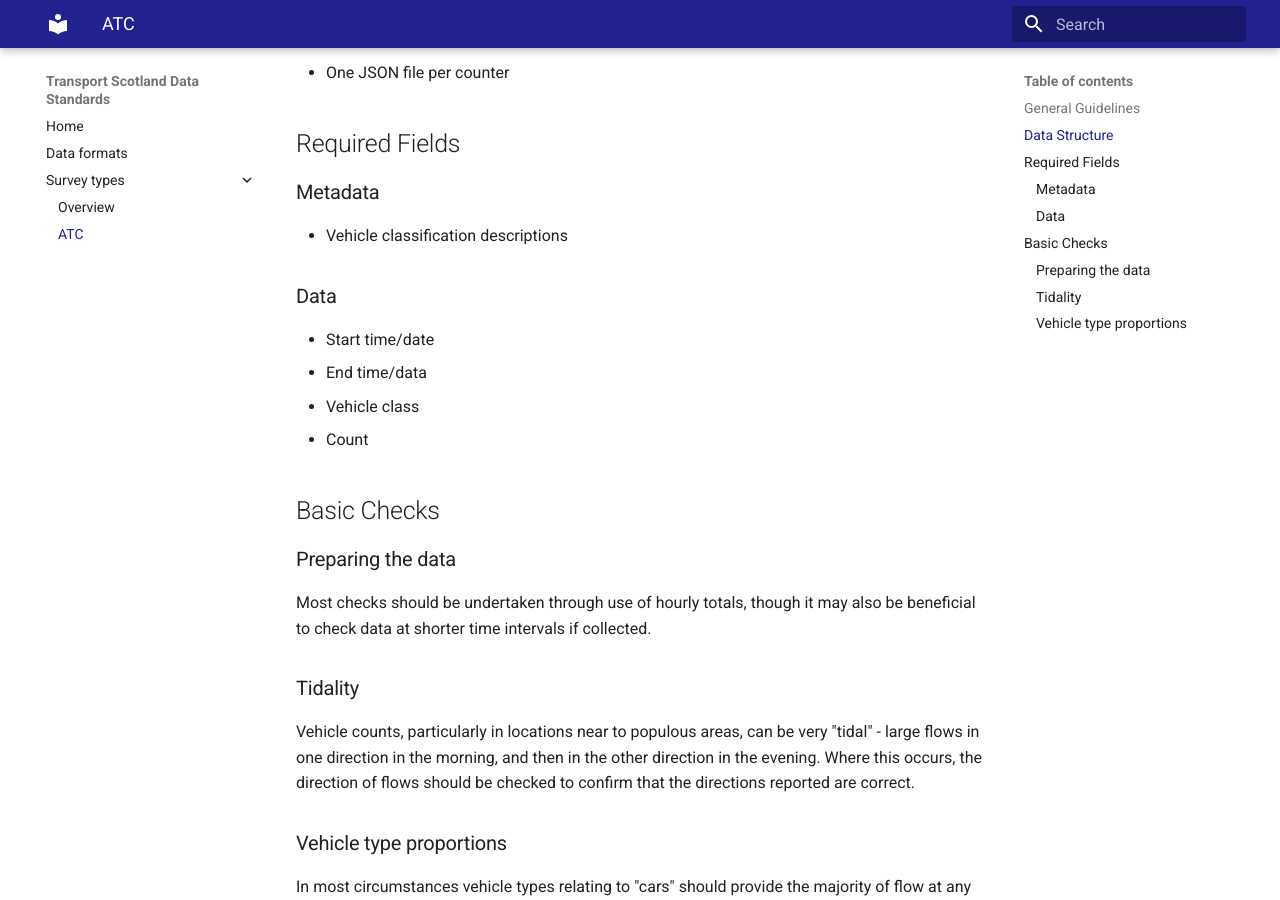
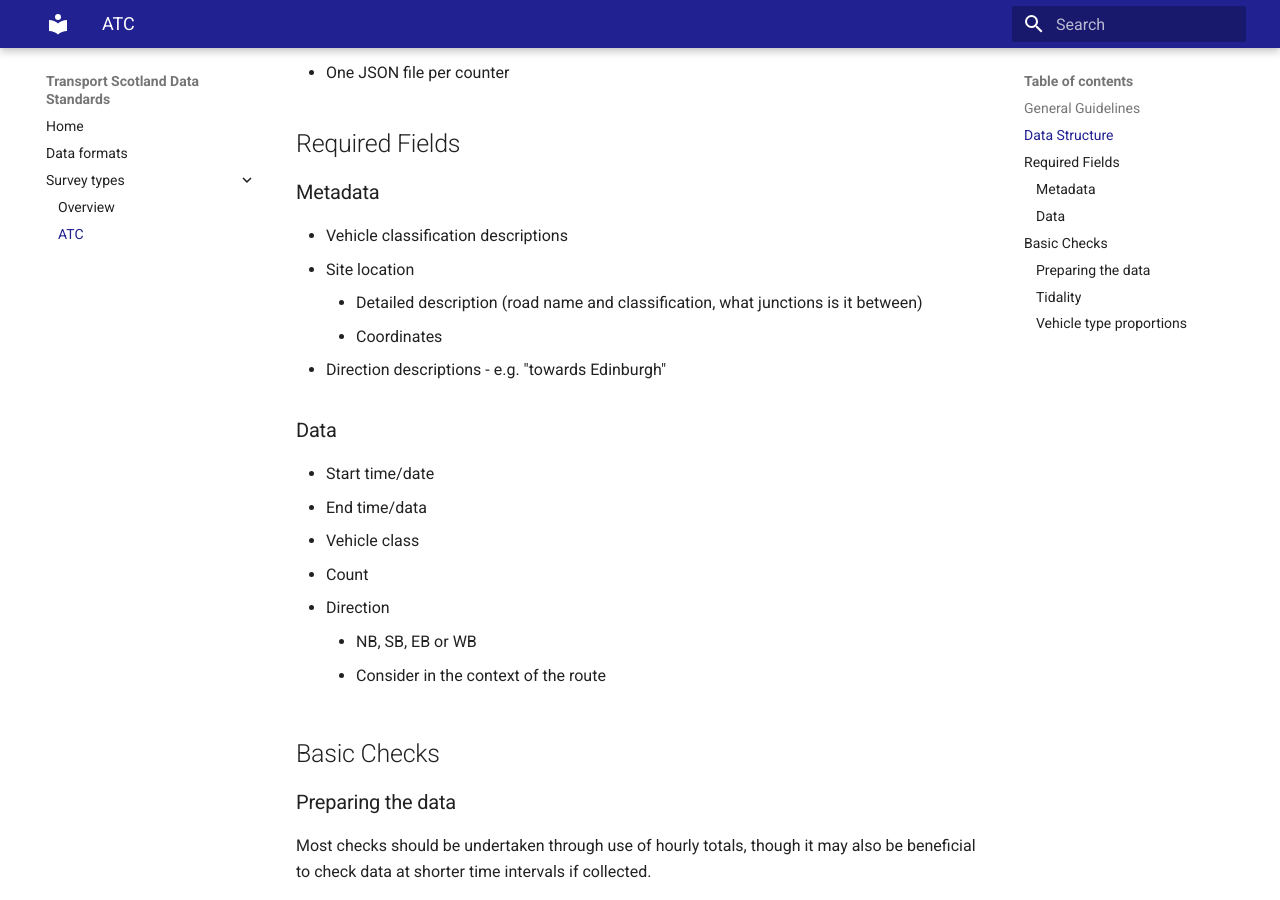
Before and after one commit to TransportScotland/data-standards, an MkDocs documentation site: the page built from docs/survey_types/atc.md, in a window 1280 px wide and 900 px high, scrolled down 378 px. Built offline with MkDocs 1.6.1 and Material for MkDocs 9.7.7, drawn with Linux system fonts in a browser that asks for light colours.

Commit message:
Expand ATC required fields

```diff
--- a/docs/survey_types/atc.md
+++ b/docs/survey_types/atc.md
@@ -14,12 +14,19 @@ Data should be provided at intervals not exceeding one hour in length, with 15 m
 
 ### Metadata
 - Vehicle classification descriptions
+- Site location
+    - Detailed description (road name and classification, what junctions is it between)
+    - Coordinates
+- Direction descriptions - e.g. "towards Edinburgh"
 
 ### Data
 - Start time/date
 - End time/data
 - Vehicle class
 - Count
+- Direction
+    - NB, SB, EB or WB
+    - Consider in the context of the route
 
 ## Basic Checks
 
```
